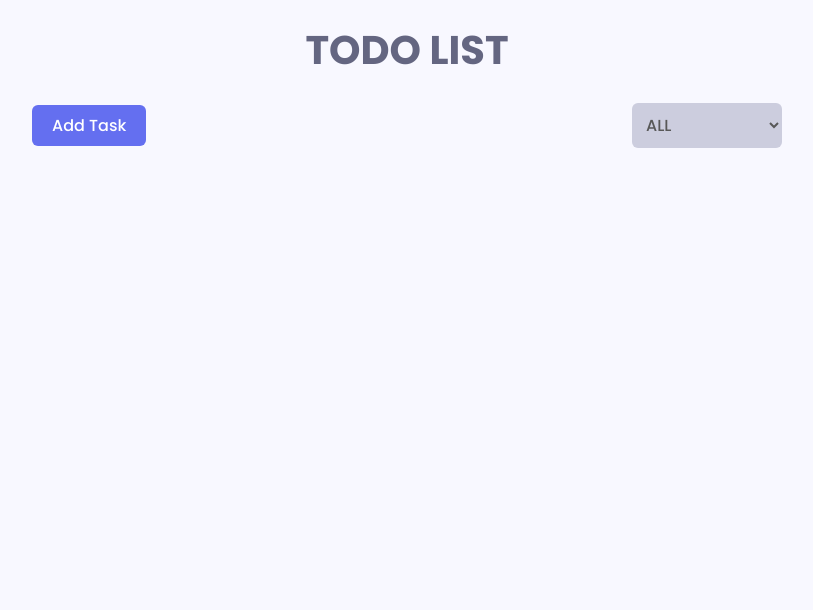
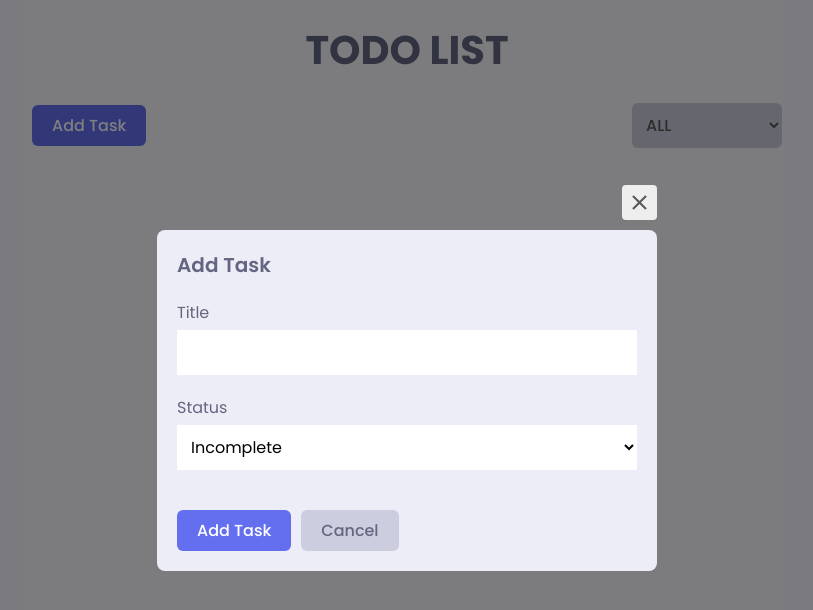
Before and after one commit to shaikh-akbar-96/To-Do-List-Using-React-Redux, a React (Create React App) app: page / in a window 1280 px wide. Shown: the top 610 px of the page, without its empty margins (233-1046 px from the left). Built offline with nearby package versions, Linux system fonts and the light colour scheme.

Commit message:
creating popup

```diff
--- a/src/components/AppHeader.jsx
+++ b/src/components/AppHeader.jsx
@@ -1,6 +1,7 @@
 import React from 'react'
 import Button, { SelectButton } from './Button'
 import '../styles/index.css'
+import ToDoModal from './ToDoModal'
 
 
 const AppHeader = () => {
@@ -13,6 +14,7 @@ const AppHeader = () => {
         <option value="Incomplete">Incomplete</option>
         <option value="Complete">Complete</option>
       </SelectButton>
+      <ToDoModal/>
     </div>
   )
 }
--- /dev/null
+++ b/src/components/ToDoModal.jsx
@@ -0,0 +1,39 @@
+import React from "react";
+import "../styles/index.css";
+import { MdOutlineClose } from "react-icons/md";
+import Button from "./Button";
+const ToDoModal = () => {
+  return (
+    <div className="wrapper">
+      <div className="container">
+        <div className="closeButton">
+          <MdOutlineClose />
+        </div>
+        <form className="form">
+          <h1 className="formTitle">Add Task</h1>
+          <label htmlFor="title">
+            Title
+            <input type="text" id="title" />
+          </label>
+          <label htmlFor="status">
+            Status
+            <select type="text" id="status">
+              <option value="incomplete">Incomplete</option>
+              <option value="complete">Complete</option>
+            </select>
+          </label>
+          <div className="buttonContainer">
+            <Button type="submit" variant="primary">
+              Add Task
+            </Button>
+            <Button type="button" variant="secondary">
+              Cancel
+            </Button>
+          </div>
+        </form>
+      </div>
+    </div>
+  );
+};
+
+export default ToDoModal;
```
